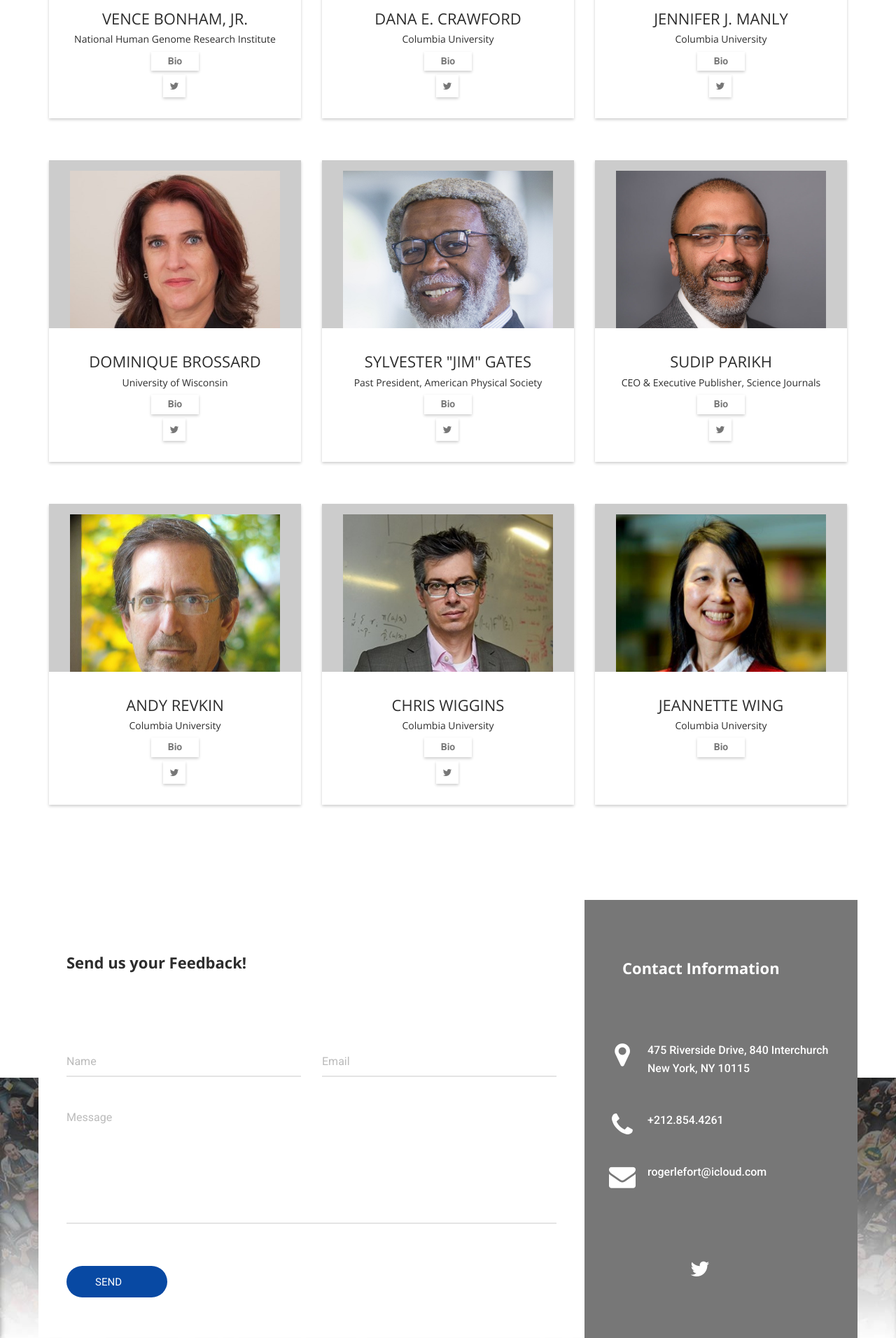
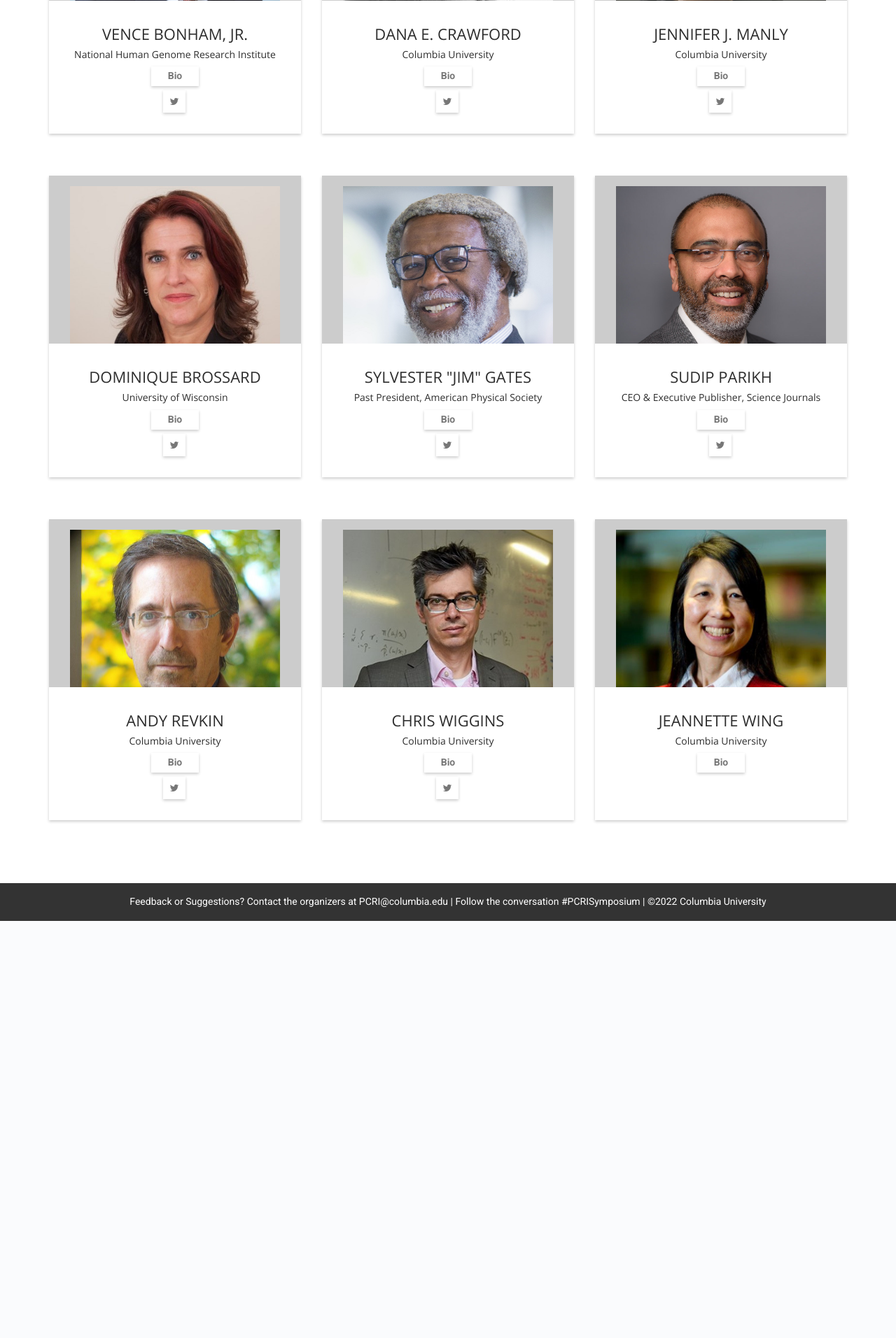
Before and after one commit to tiroger/pcri-symposium, a PHP site: page / in a window 1280 px wide. Shown: the part 3555-5467 px from the top of the page at 70% size. After the commit the page ends 4871 px from the top, so only its background shows below. Run offline with PHP 8.4, Linux system fonts and the light colour scheme; some libraries are stand-ins or nearby versions; some web fonts are replaced.

Commit message:
removed contact us form and other format changes

```diff
--- a/assets/css/main.css
+++ b/assets/css/main.css
@@ -2411,3 +2411,13 @@ blockquote .quote-text {
 #fittext{
 padding-right: 20px;
 }
+
+.misclinks{
+  color: #fff;
+  margin: 0;
+}
+
+.timefont{
+  font-family: 'Montserrat';
+  font-size: 16px;
+}
--- a/index.html
+++ b/index.html
@@ -15,6 +15,7 @@
     <link rel="stylesheet" type="text/css" href="assets/css/responsive.css">
     <!-- Fonts -->
     <link rel="stylesheet" type="text/css" href="assets/fonts/font-awesome.min.css">
+    <link href='https://fonts.googleapis.com/css?family=Montserrat' rel='stylesheet'>
     <!-- Icon -->
     <link rel="stylesheet" type="text/css" href="assets/fonts/simple-line-icons.css">
     <!-- Slicknav -->
@@ -393,9 +463,12 @@
                             </div>
                             <h4>Session 3 <br>Rigor and Research Integrity in a Public Health Crisis</h4>
                             <p>A panel including researchers, journal editors, and public health leaders will discuss recent experiences and lessons learned
-                              in promoting rigorous COVID-19 research during the pandemic.</p>
-                            <p>&nbsp;</p>
-                            <button type="botton" class="btnN btnN-primary" href="Sesion Link">Session 3 Zoom Link</botton>
+                              in promoting rigorous COVID-19 research during the pandemic.</p><br>
+                              <p>&nbsp;</p>
+                              <button type="button" class="btnN btnN-primary" data-toggle="modal" data-target="#session3">
+                                Panelists
+                              </button>
+                            <button type="botton" class="btnN btnN-primary" href="Sesion Link">Zoom Link</botton>
                           </div>
                           <div class="member jeson">
                             <div class="button">
@@ -1339,96 +1414,11 @@
 <!--      </div>-->
 <!--    </section>-->
     <!-- Map Section End -->
-    <section class="section">
-
-    </section>
-    <section class="section">
-
-    </section>
-
-    <!-- Main contact Start -->
-  <section class="section">
-   <div class="main-content">
-   <!-- &lt;!&ndash; Start Contact Us Section &ndash;&gt; -->
-   <section id="contact">
-     <div class="container">
-       <div class="row wow fadeInDown" data-wow-delay="0.3s">
-         <div class="col-md-8 col-sm-7 contact-form">
-           <form role="form" id="contactForm" data-toggle="validator" action="mail.php" method="POST">
-             <div class="title-header">
-               <h3 class="title-medium pull-left">Send us your Feedback!</h3>
-               <div class="icon pull-right"><i class="icon-envelope"></i></div>
-             </div>
-             <div class="row">
-               <div class="col-md-6">
-                 <div class="label-line">
-                   <span class="span"></span>
-                   <label class="label transition">Name</label>
-                   <input type="text" class="input" id="name" required data-error="Please enter your name">
-                   <div class="help-block with-errors"></div>
-                 </div>
-               </div>
-               <div class="col-md-6">
-                 <div class="label-line">
-                   <span class="span"></span>
-                   <label class="label transition">Email</label>
-                   <input type="email" class="input" id="email" required data-error="Please enter your email">
-                   <div class="help-block with-errors"></div>
-                 </div>
-               </div>
-               <div class="col-md-12">
-                 <div class="label-line textarea">
-                   <span class="span"></span>
-                   <label class="label transition">Message</label>
-                   <textarea id="message" class="input" required data-error="Write your message"></textarea>
-                   <div class="help-block with-errors"></div>
-                 </div>
-                 <button type="submit" id="form-submit" class="btn btn-common">Send <i class="icon-paper-plane" aria-hidden="true"></i></button>
-                 <div id="msgSubmit" class="h3 text-center hidden"></div>
-                 <div class="clearfix"></div>
-               </div>
-             </div>
-           </form>
-         </div>
-         <div class="col-md-4 col-sm-5 information">
-             <div class="title-header">
-               <h3 class="title-medium">Contact Information</h3>
-             </div>
-             <div class="contact-datails">
-               <div class="icon">
-                 <i class="fa fa-map-marker"></i>
-               </div>
-               <div class="info">
-                 <span class="detail">475 Riverside Drive, 840 Interchurch<br> New York, NY 10115</span>
-               </div>
-             </div>
-             <div class="contact-datails">
-               <div class="icon">
-                 <i class="fa fa-phone"></i>
-               </div>
-               <div class="info">
-                 <span class="detail">+212.854.4261</span>
-               </div>
-             </div>
-             <div class="contact-datails">
-               <div class="icon">
-                 <i class="fa fa-envelope"></i>
-               </div>
-               <div class="info">
-                 <span class="detail">rogerlefort@icloud.com</span>
-               </div>
-             </div>
-             <div class="social text-center">
-               <a class="social" href="#" target="_blank"><i class="fa fa-twitter"></i></a>
-               <!-- <a class="social" href="#" target="_blank"><i class="fa fa-google-plus"></i></a>
-               <a class="social" href="#" target="_blank"><i class="fa fa-linkedin"></i></a> -->
-             </div>
-         </div>
-       </div>
-     </div>
-    </div>
-   </section>
-    <!-- End Contact Us Section  -->
+    <!-- <section class="section"></section>
+
+    <section class="section"></section> -->
+
+
 
     <!-- Footer Section Start -->
    <!-- <footer class="section">
@@ -1480,20 +1470,17 @@
 
 
     <!-- Copytight Start -->
-    <!-- <section id="copyright">
+    <section id="copyright">
       <div class="container">
         <div class="row">
           <div class="col-md-12">
             <p class="copyright-text text-center">
-             ©Designed and Developed by
-              <a href="http://graygrids.com/">
-                GrayGrids
-              </a>
+              Feedback or Suggestions? Contact the organizers at <span><i></i><a class="misclinks" href="mailto:PCRI@columbia.edu">PCRI@columbia.edu</a></span> | Follow the conversation <a class="misclinks" href="https://twitter.com/search?q=%23PCRISymposium&src=typd">#PCRISymposium</a> | &#169;2022 Columbia University
             </p>
           </div>
         </div>
       </div>
-    </section>  -->
+    </section>
     <!-- Copytight End -->
 
     <!-- Go to Top Link -->
```
Also changed, not shown: other parts of index.html (+89 -18 lines), assets/img/coffee-cup.png, assets/img/lunch.png (added).
